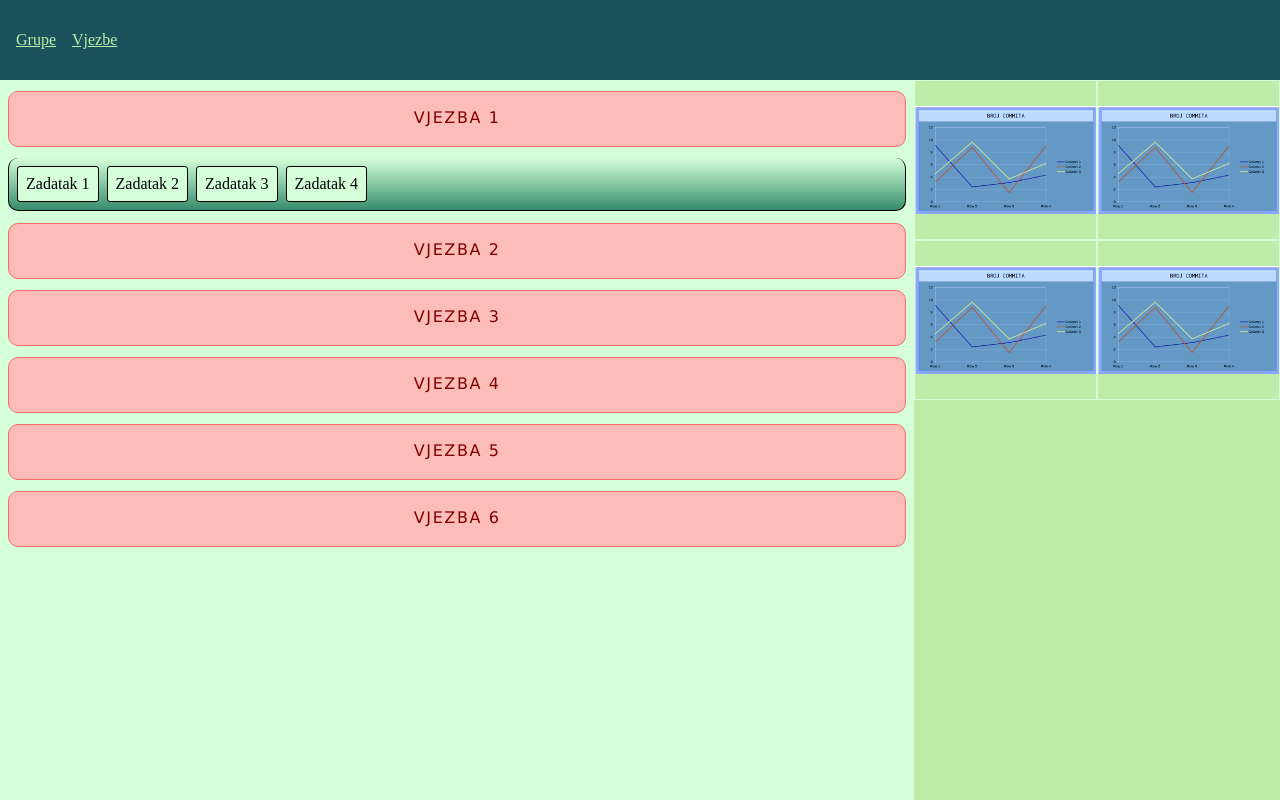
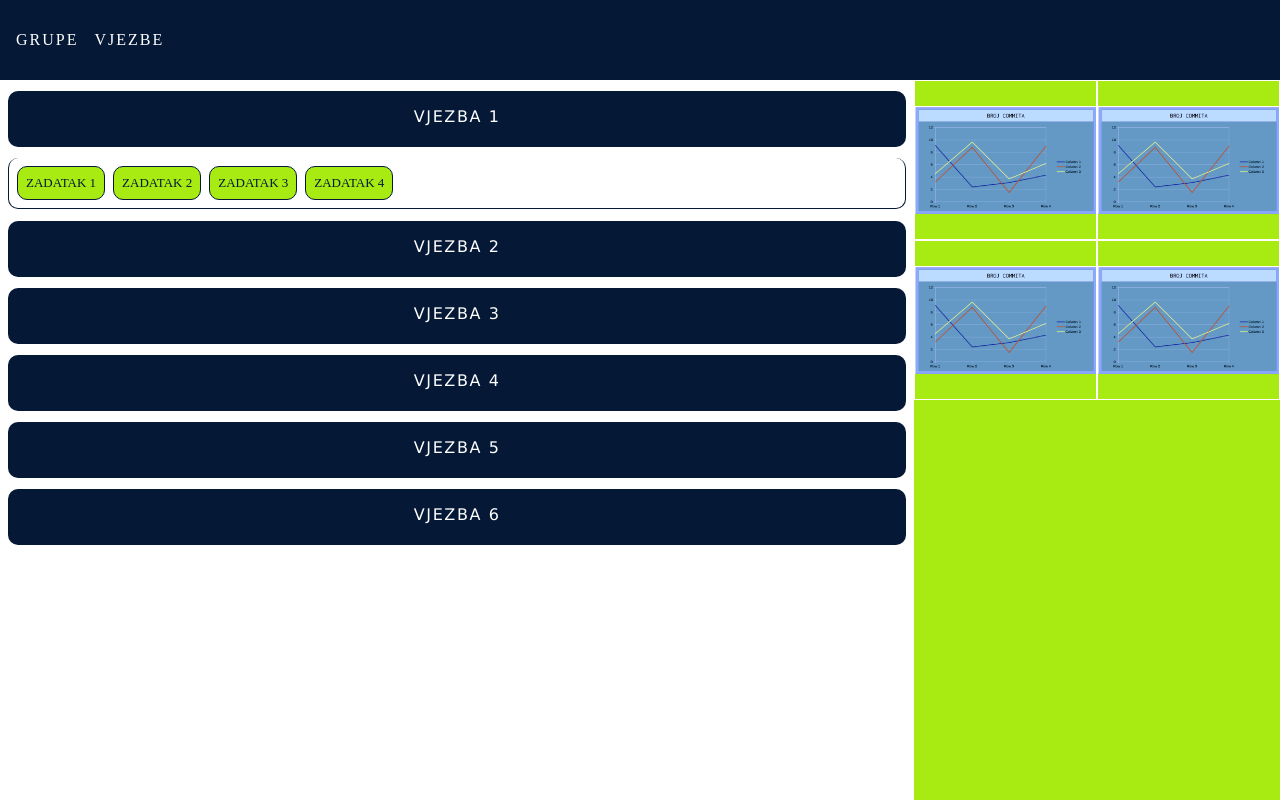
Before and after one commit to akunalic1/Vjezbe-Manager, a plain HTML site: page html/vjezbe.html in a window 1280 px wide. Drawn offline with Linux system fonts and the light colour scheme.

Commit message:
Prepravljene boje u vjezbe.html

```diff
--- a/css/style.css
+++ b/css/style.css
@@ -2,10 +2,10 @@
 *   ! default things
 **/
 :root{
-    --clr-eagle-green: #1a535c;
+    --clr-eagle-green: #1BA014;
     --clr-sweet-red: #ff6b6b;
     --clr-spanish-pink: #fcbcb8;
-    --clr-smith-apple: #beedaa;
+    --clr-smith-apple: black;
     --clr-tea-green: #d5ffd9;
 }
 
@@ -15,7 +15,6 @@
     box-sizing: border-box;
 }
 body{
-    background-color: aquamarine;
     height: 100vh;
 }
 /**
@@ -33,7 +32,8 @@ body{
     padding-left:1rem ;
 }
 #meni a{
-    color: var(--clr-smith-apple);
+    color: white;
+    letter-spacing: 2px;
     margin-right: 1rem;
 }
 
@@ -46,7 +46,6 @@ body{
 }
 #studenti{
     border: 1px solid black;
-    background-color: var(--clr-tea-green) ;
     height:100%;
     width: 59%;
     float:left;
--- a/css/vjezbe.css
+++ b/css/vjezbe.css
@@ -1,9 +1,6 @@
 :root{
-    --clr-eagle-green: #1a535c;
-    --clr-sweet-red: #ff6b6b;
-    --clr-spanish-pink: #fcbcb8;
-    --clr-smith-apple: #beedaa;
-    --clr-tea-green: #d5ffd9;
+    --clr-green: #A8EB12;
+    --clr-dark-blue:#051937;
 }
 
 *{
@@ -17,63 +14,65 @@ body{
 
 #meni{
     height: 10%;
-    background-color: var(--clr-eagle-green);
+    background-color: #051937;
     display: flex;
     align-items: center;
     padding-left:1rem ;
 }
 #meni a{
-    color: var(--clr-smith-apple);
+    color: white;
     margin-right: 1rem;
+    text-transform: uppercase;
+    letter-spacing: 2px;
+    text-decoration: none;
 }
 .vv{
     width: 100%;
     height:90%;
-    background-color: lightgreen;
     display: flex;
 }
 #odabirVjezbe{
-    background-color: var(--clr-tea-green);
     height: 100%;
     width:100%;
 }
 .vjezba{
     height: 3.5rem;
     width: auto;
-    border:1px solid var(--clr-sweet-red);
     border-radius: 10px;
     text-align: center;
     padding: 1rem;
     margin:0.7rem 0.5rem;
-    background-color: var(--clr-spanish-pink);
-    text-transform:uppercase;
-    color:maroon;
+    background-color: var(--clr-dark-blue);
+    text-transform: uppercase;
+    color: white;
     font-family:'Lucida Sans', 'Lucida Sans Regular', 'Lucida Grande', 'Lucida Sans Unicode', Geneva, Verdana, sans-serif;
     letter-spacing: 0.1rem;
 }
 .vjezba:hover{
-    border:2px solid var(--clr-sweet-red);
-    box-shadow: 0px 1px 10px 2px var(--clr-spanish-pink);
+    border:2px solid var(--clr-green);
+    box-shadow: 0px 1px 10px 2px var(--clr-green);
 }
 .zadaci{
     display: flex;
     margin: 0.5rem;
     column-gap: 0.5rem;
-    border: 1px solid black ;
+    border: 1px solid var(--clr-dark-blue);
     border-top: none;
     padding: 0.5rem;
     border-radius: 10px;
-    background: linear-gradient(var(--clr-tea-green), #358d6b);
+
 }
 .zadaci div{
-    background-color: aquamarine;
     padding: 0.5rem;
-    background-color: var(--clr-tea-green);
-    border: 1px solid black;
-    border-radius: 3px;
+    border: 1px solid var(--clr-dark-blue);
+    border-radius: 10px;
+    background-color: var(--clr-green);
+    color: var(--clr-dark-blue);
+    text-transform: uppercase;
+    font-size:small;
 }
 .grafovi{
-    background-color: var(--clr-smith-apple);
+    background-color: var(--clr-green);
     width: 40%;
     height: 100%;
 }
@@ -81,14 +80,14 @@ body{
     display: flex;
 }
 .graf{
-    border:1px solid var(--clr-tea-green);
+    border:1px solid white;
     height: 10rem;
     width: 50%;
     background-image: url("/graf.png");
     background-size: cover;
     background-size: contain;
-        background-repeat: no-repeat;
-        background-position:center;
+    background-repeat: no-repeat;
+    background-position:center;
 }
 @media (max-width: 800px){
     .grafovi{
```
